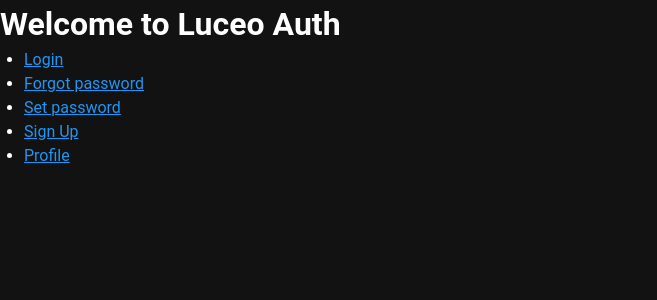
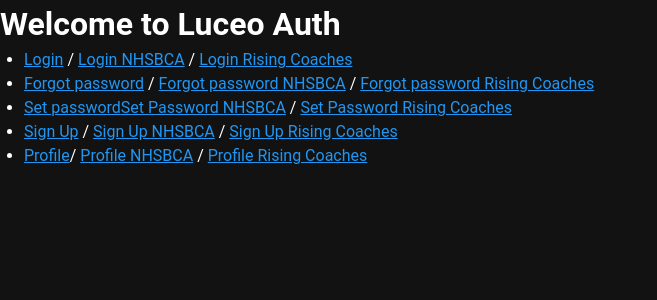
Before and after one commit to truepalich/luceo-auth, a Vue app: page /edit-profile in a window 1280 px wide. Shown: the top 300 px of the page, without its empty margins (0-657 px from the left). Built offline with nearby package versions, Linux system fonts and the light colour scheme.

Commit message:
Start implement branding

```diff
--- a/package.json
+++ b/package.json
@@ -14,7 +14,8 @@
     "vue": "^2.5.2",
     "vue-router": "^3.0.1",
     "vuelidate": "^0.7.4",
-    "vuetify": "^2.0.11"
+    "vuetify": "^2.0.11",
+    "vuex": "^3.1.1"
   },
   "devDependencies": {
     "@mdi/font": "^4.2.95",
--- a/src/components/EditProfile.vue
+++ b/src/components/EditProfile.vue
@@ -9,7 +9,7 @@
           <v-card-title class="justify-center">
             <v-row>
               <v-col class="d-flex align-center">
-                <router-link :to="{ name: 'Profile' }"><img src="../assets/LuceoSports-Logo.png" alt="Luceo" width="110px"></router-link>
+                <router-link :to="{ name: 'Profile' }"><img :src="brand.logo" :alt="brand.name"></router-link>
               </v-col>
               <v-col class="text-right">
                 <v-avatar color="grey darken-2" class="mr-0" size="30">
@@ -160,6 +160,7 @@
   export default {
     name: "EditProfile",
     data: () => ({
+      brand: {},
       valid: true,
       firstName: 'Alexei',
       firstNameRules: [
@@ -186,6 +187,13 @@
         v => !!v || 'Old Password is required',
       ],
     }),
+
+    created: function () {
+      this.brand = this.$store.getters.getBrandBySlug(this.$route.params.brandSlug);
+      if (this.brand == undefined) {
+        this.brand = this.$store.getters.getBrandBySlug('luceo-sports');
+      }
+    },
 
     computed: {
       pwdConfirmationRules() {
--- a/src/components/ForgotPassword.vue
+++ b/src/components/ForgotPassword.vue
@@ -10,7 +10,7 @@
         >
           <v-card class="mx-auto px-2 py-5 form-page">
             <div class="d-flex justify-center mb-3 pt-6">
-              <img src="../assets/LuceoSports-Logo.png" alt="Luceo" width="150px">
+              <img :src="brand.logo" :alt="brand.name">
             </div>
             <v-card-title class="justify-center">
               Password Recovery
@@ -51,6 +51,7 @@
   export default {
     name: "ForgotPassword",
     data: () => ({
+      brand: {},
       valid: true,
       email: '',
       emailRules: [
@@ -58,6 +59,13 @@
         v => /.+@.+\..+/.test(v) || 'Email must be valid',
       ],
     }),
+
+    created: function () {
+      this.brand = this.$store.getters.getBrandBySlug(this.$route.params.brandSlug);
+      if (this.brand == undefined) {
+        this.brand = this.$store.getters.getBrandBySlug('luceo-sports');
+      }
+    },
 
     methods: {
       validate () {
--- a/src/components/Home.vue
+++ b/src/components/Home.vue
@@ -2,11 +2,31 @@
   <div class="home">
     <h1>Welcome to Luceo Auth</h1>
     <ul>
-      <li><router-link :to="{ name: 'Login' }">Login</router-link></li>
-      <li><router-link :to="{ name: 'ForgotPassword' }">Forgot password</router-link></li>
-      <li><router-link :to="{ name: 'SetPassword' }">Set password</router-link></li>
-      <li><router-link :to="{ name: 'SignUp' }">Sign Up</router-link></li>
-      <li><router-link :to="{ name: 'Profile' }">Profile</router-link></li>
+      <li>
+        <router-link :to="{ name: 'Login' }">Login</router-link> /
+        <router-link :to="{ name: 'LoginBrand', params: { brandSlug: 'nhsbca' } }">Login NHSBCA</router-link> /
+        <router-link :to="{ name: 'LoginBrand', params: { brandSlug: 'rising-coaches' } }">Login Rising Coaches</router-link>
+      </li>
+      <li>
+        <router-link :to="{ name: 'ForgotPassword' }">Forgot password</router-link> /
+        <router-link :to="{ name: 'ForgotPasswordBrand', params: { brandSlug: 'nhsbca' } }">Forgot password NHSBCA</router-link> /
+        <router-link :to="{ name: 'ForgotPasswordBrand', params: { brandSlug: 'rising-coaches' } }">Forgot password Rising Coaches</router-link>
+      </li>
+      <li>
+        <router-link :to="{ name: 'SetPassword' }">Set password</router-link>
+        <router-link :to="{ name: 'SetPasswordBrand', params: { brandSlug: 'nhsbca' } }">Set Password NHSBCA</router-link> /
+        <router-link :to="{ name: 'SetPasswordBrand', params: { brandSlug: 'rising-coaches' } }">Set Password Rising Coaches</router-link>
+      </li>
+      <li>
+        <router-link :to="{ name: 'SignUp' }">Sign Up</router-link> /
+        <router-link :to="{ name: 'SignUpBrand', params: { brandSlug: 'nhsbca' } }">Sign Up NHSBCA</router-link> /
+        <router-link :to="{ name: 'SignUpBrand', params: { brandSlug: 'rising-coaches' } }">Sign Up Rising Coaches</router-link>
+      </li>
+      <li>
+        <router-link :to="{ name: 'Profile' }">Profile</router-link>/
+        <router-link :to="{ name: 'ProfileBrand', params: { brandSlug: 'nhsbca' } }">Profile NHSBCA</router-link> /
+        <router-link :to="{ name: 'ProfileBrand', params: { brandSlug: 'rising-coaches' } }">Profile Rising Coaches</router-link>
+      </li>
 
       <!--<li><a target="_blank" href="https://github.com/truepalich/luceo-auth/tree/master/static/email/email_confirm.html">Confirm email</a></li>-->
       <!--<li><a target="_blank" href="https://github.com/truepalich/luceo-auth/tree/master/static/email/email_recover_password.html">Recover password</a></li>-->
--- a/src/components/Profile.vue
+++ b/src/components/Profile.vue
@@ -9,7 +9,7 @@
           <v-card-title class="justify-center">
             <v-row>
               <v-col class="d-flex align-center">
-                <router-link :to="{ name: 'Profile' }"><img src="../assets/LuceoSports-Logo.png" alt="Luceo" width="110px"></router-link>
+                <router-link :to="{ name: 'Profile' }"><img :src="brand.logo" :alt="brand.name"></router-link>
               </v-col>
               <v-col class="text-right">
                 <v-avatar color="grey darken-2" class="mr-0" size="30">
@@ -85,6 +85,15 @@
 <script>
     export default {
       name: "Profile",
+      data: () => ({
+        brand: {},
+      }),
+      created: function () {
+        this.brand = this.$store.getters.getBrandBySlug(this.$route.params.brandSlug);
+        if (this.brand == undefined) {
+          this.brand = this.$store.getters.getBrandBySlug('luceo-sports');
+        }
+      },
       computed: {
         cards() {
           let cards = [
--- a/src/components/SetPassword.vue
+++ b/src/components/SetPassword.vue
@@ -10,7 +10,7 @@
         >
           <v-card class="mx-auto px-2 py-5 form-page">
             <div class="d-flex justify-center mb-3 pt-6">
-              <img src="../assets/LuceoSports-Logo.png" alt="Luceo" width="150px">
+              <img :src="brand.logo" :alt="brand.name">
             </div>
             <v-card-title class="justify-center flex-column">
               <span>Set Password</span>
@@ -64,6 +64,7 @@
   export default {
     name: "SetPassword",
     data: () => ({
+      brand: {},
       valid: true,
       pwd: '',
       pwdConfirmation: '',
@@ -71,6 +72,13 @@
         v => !!v || 'New Password is required',
       ],
     }),
+
+    created: function () {
+      this.brand = this.$store.getters.getBrandBySlug(this.$route.params.brandSlug);
+      if (this.brand == undefined) {
+        this.brand = this.$store.getters.getBrandBySlug('luceo-sports');
+      }
+    },
 
     computed: {
       pwdConfirmationRules() {
--- a/src/components/SignUp.vue
+++ b/src/components/SignUp.vue
@@ -11,7 +11,7 @@
 
           <v-card class="mx-auto px-2 py-5 form-page">
             <div class="d-flex justify-center mb-3 pt-6">
-              <img src="../assets/LuceoSports-Logo.png" alt="Luceo" width="150px">
+              <img :src="brand.logo" :alt="brand.name">
             </div>
 
             <v-card-title class="justify-center flex-column">
@@ -71,6 +71,7 @@
   export default {
     name: "SignUp",
     data: () => ({
+      brand: {},
       valid: true,
       pwd: '',
       pwdConfirmation: '',
@@ -78,6 +79,13 @@
         v => !!v || 'Password is required',
       ],
     }),
+
+    created: function () {
+      this.brand = this.$store.getters.getBrandBySlug(this.$route.params.brandSlug);
+      if (this.brand == undefined) {
+        this.brand = this.$store.getters.getBrandBySlug('luceo-sports');
+      }
+    },
 
     computed: {
       pwdConfirmationRules() {
--- a/src/router/index.js
+++ b/src/router/index.js
@@ -21,31 +21,103 @@
     {
       path: '/login',
       name: 'Login',
+      component: Login,
+      beforeEnter: (to, from, next) => {
+        if (from.params.brandSlug != undefined) {
+          next({name: 'LoginBrand'})
+        } else {
+          next()
+        }
+      }
+    },
+    {
+      path: '/login/:brandSlug',
+      name: 'LoginBrand',
       component: Login
     },
     {
       path: '/forgot-password',
       name: 'ForgotPassword',
+      component: ForgotPassword,
+      beforeEnter: (to, from, next) => {
+        if (from.params.brandSlug != undefined) {
+          next({name: 'ForgotPasswordBrand'})
+        } else {
+          next()
+        }
+      }
+    },
+    {
+      path: '/forgot-password/:brandSlug',
+      name: 'ForgotPasswordBrand',
       component: ForgotPassword
     },
     {
       path: '/set-password',
       name: 'SetPassword',
+      component: SetPassword,
+      beforeEnter: (to, from, next) => {
+        if (from.params.brandSlug != undefined) {
+          next({name: 'SetPasswordBrand'})
+        } else {
+          next()
+        }
+      }
+    },
+    {
+      path: '/set-password/:brandSlug',
+      name: 'SetPasswordBrand',
       component: SetPassword
     },
     {
       path: '/profile',
       name: 'Profile',
+      component: Profile,
+      beforeEnter: (to, from, next) => {
+        if (from.params.brandSlug != undefined) {
+          next({name: 'ProfileBrand'})
+        } else {
+          next()
+        }
+      }
+    },
+    {
+      path: '/profile/:brandSlug',
+      name: 'ProfileBrand',
       component: Profile
     },
     {
       path: '/edit-profile',
       name: 'EditProfile',
+      component: EditProfile,
+      beforeEnter: (to, from, next) => {
+        if (from.params.brandSlug != undefined) {
+          next({name: 'EditProfileBrand'})
+        } else {
+          next()
+        }
+      }
+    },
+    {
+      path: '/edit-profile/:brandSlug',
+      name: 'EditProfileBrand',
       component: EditProfile
     },
     {
       path: '/sign-up',
       name: 'SignUp',
+      component: SignUp,
+      beforeEnter: (to, from, next) => {
+        if (from.params.brandSlug != undefined) {
+          next({name: 'SignUpBrand'})
+        } else {
+          next()
+        }
+      }
+    },
+    {
+      path: '/sign-up',
+      name: 'SignUpBrand',
       component: SignUp
     },
     {
--- /dev/null
+++ b/src/store/index.js
@@ -0,0 +1,31 @@
+import Vue from 'vue'
+import Vuex from 'vuex'
+
+Vue.use(Vuex)
+
+export default new Vuex.Store({
+  state: {
+    brands: [
+      {
+        name: 'Luceo Sports',
+        slug: 'luceo-sports',
+        logo: 'http://dev.itirra.com/luceo/liuceo_logo.png'
+      },
+      {
+        name: 'Rising Coaches',
+        slug: 'rising-coaches',
+        logo: 'http://dev.itirra.com/luceo/rising_coaches_logo.png'
+      },
+      {
+        name: 'NHSBCA',
+        slug: 'nhsbca',
+        logo: 'http://dev.itirra.com/luceo/nhsbca_logo.png'
+      }
+    ]
+  },
+  getters: {
+    getBrandBySlug: state => slug => {
+      return state.brands.find(brand => brand.slug === slug);
+    },
+  }
+})
```
Also changed, not shown: src/App.vue (+10 -1 lines), src/components/Login.vue (+11 -4 lines), src/main.js (+12 -0 lines), 12 other files (tests, documents, lock files or other folders). Lines whose indentation alone changed are shown as unchanged.
